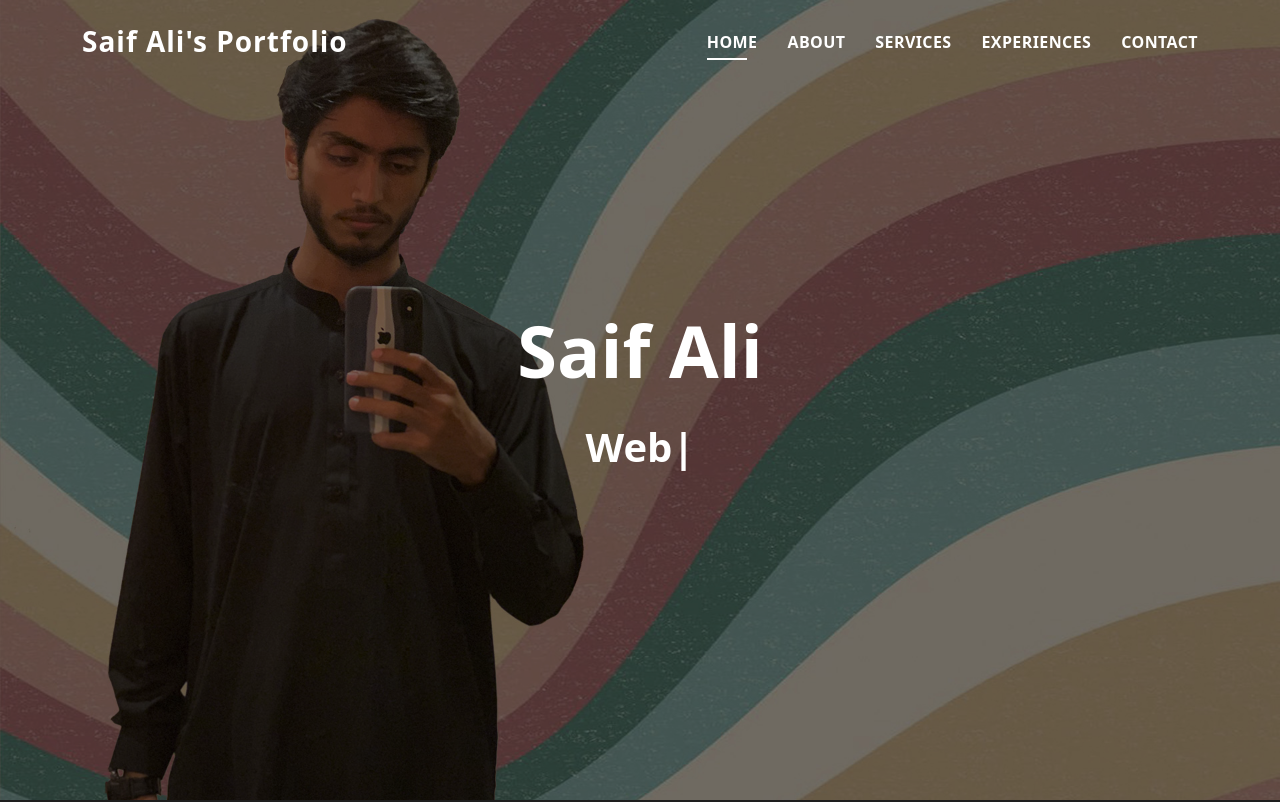
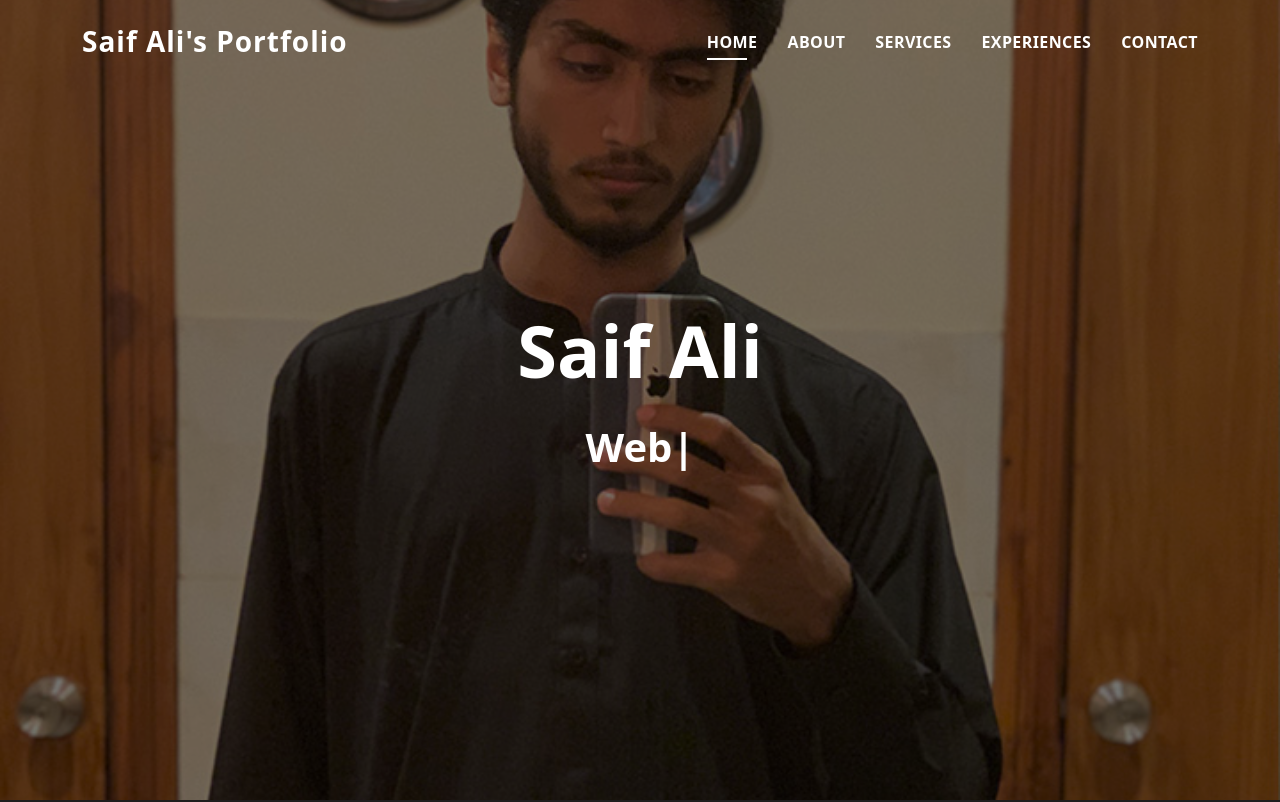
Before and after one commit to saiksaif/myPortfolio, a plain HTML site: page index.html in a window 1280 px wide. Shown: the top 802 px of the page. Drawn offline with Linux system fonts and the light colour scheme.

Commit message:
Reverted too img2

```diff
--- a/index.html
+++ b/index.html
@@ -45,7 +45,7 @@
   </header>
 
 
-  <div id="hero" class="hero route bg-image" style="background-image: url(assets/img/me.jpg)">
+  <div id="hero" class="hero route bg-image" style="background-image: url(assets/img/me2.jpg)">
     <div class="overlay-itro"></div>
     <div class="hero-content display-table">
       <div class="table-cell">
```
